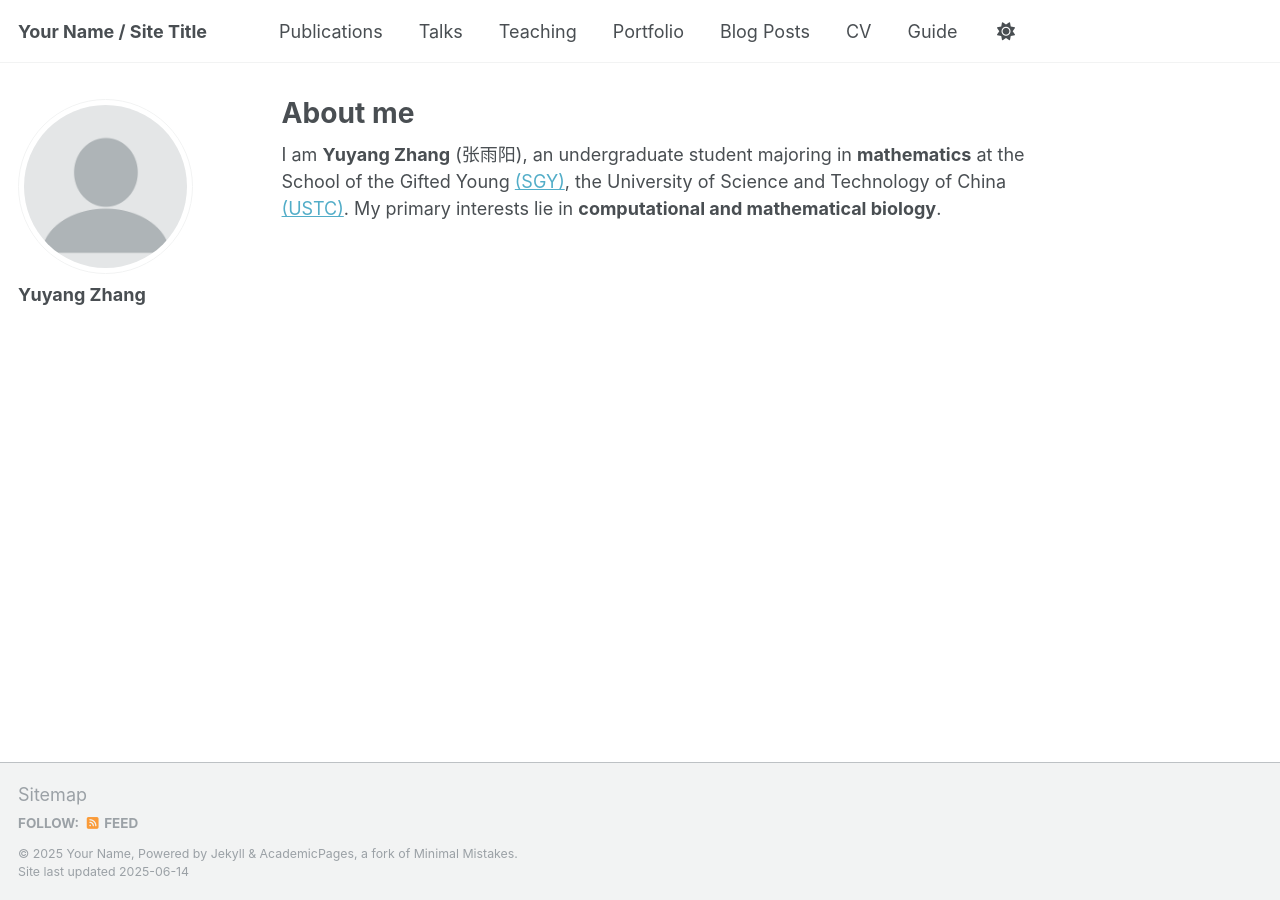
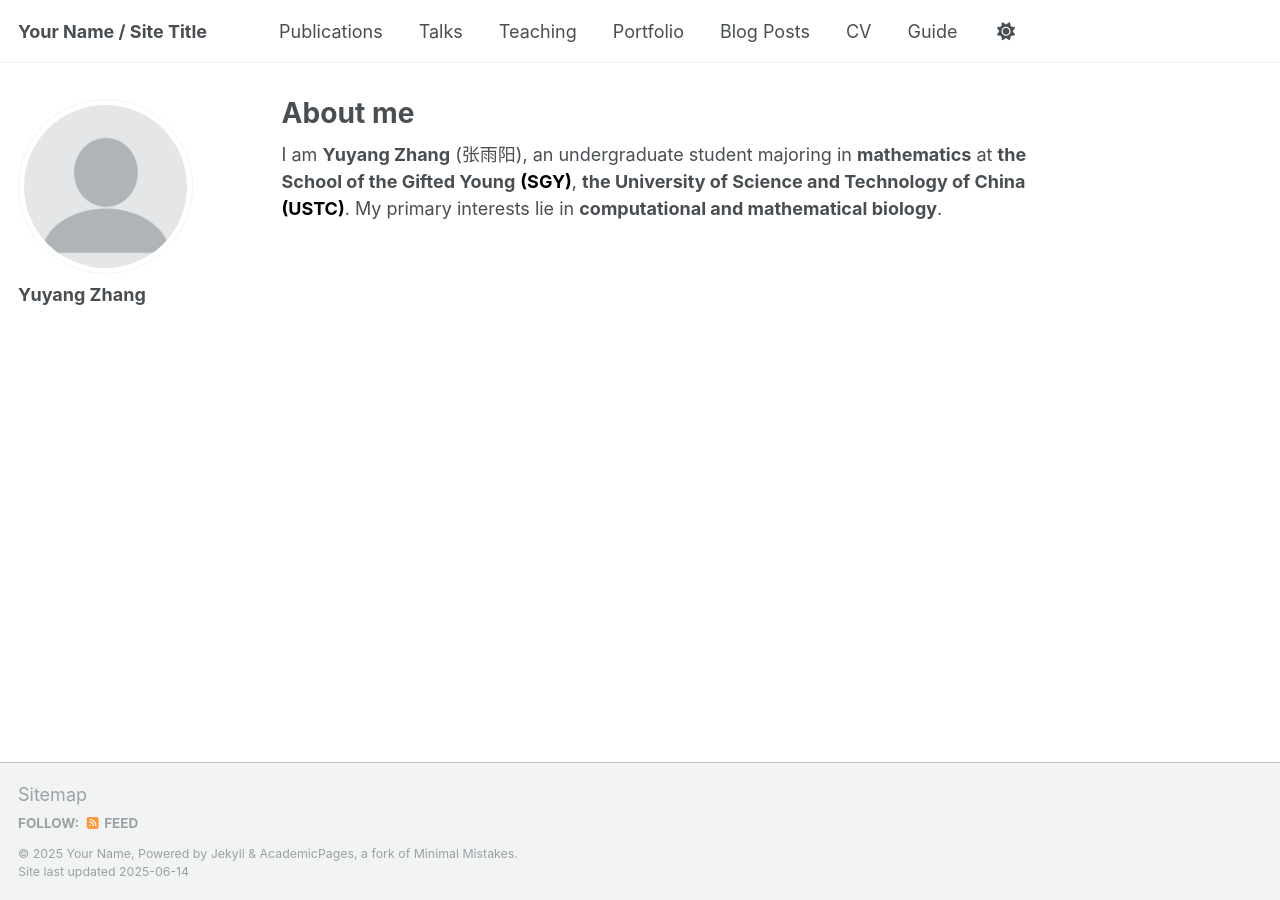
Before and after one commit to yuyangzhang2006/yuyangzhang2006.github.io, a Jekyll site: the page built from _pages/about.md, in a window 1280 px wide. Built offline with Jekyll 4.4.1, drawn with Linux system fonts in a browser that asks for light colours.

Commit message:
Update about.md

```diff
--- a/_pages/about.md
+++ b/_pages/about.md
@@ -7,7 +7,13 @@ redirect_from:
   - /about.html
 ---
 
-I am **Yuyang Zhang** (张雨阳), an undergraduate student majoring in **mathematics** at the School of the Gifted Young [(SGY)](https://sgy.ustc.edu.cn/main.htm), the University of Science and Technology of China [(USTC)](https://www.ustc.edu.cn). My primary interests lie in **computational and mathematical biology**.
+<p>
+I am <strong>Yuyang Zhang</strong> (张雨阳), an undergraduate student majoring in <strong>mathematics</strong> at <strong>the School of the Gifted Young</strong>
+<a href="https://sgy.ustc.edu.cn/main.htm" style="color: black; text-decoration: none;"><strong>(SGY)</strong></a>,
+<strong>the University of Science and Technology of China</strong>
+<a href="https://www.ustc.edu.cn" style="color: black; text-decoration: none;"><strong>(USTC)</strong></a>.
+My primary interests lie in <strong>computational and mathematical biology</strong>.
+</p>
 
 <!--
 This is the front page of a website that is powered by the [Academic Pages template](https://github.com/academicpages/academicpages.github.io) and hosted on GitHub pages. [GitHub pages](https://pages.github.com) is a free service in which websites are built and hosted from code and data stored in a GitHub repository, automatically updating when a new commit is made to the repository. This template was forked from the [Minimal Mistakes Jekyll Theme](https://mmistakes.github.io/minimal-mistakes/) created by Michael Rose, and then extended to support the kinds of content that academics have: publications, talks, teaching, a portfolio, blog posts, and a dynamically-generated CV. You can fork [this template](https://github.com/academicpages/academicpages.github.io) right now, modify the configuration and markdown files, add your own PDFs and other content, and have your own site for free, with no ads!
```
